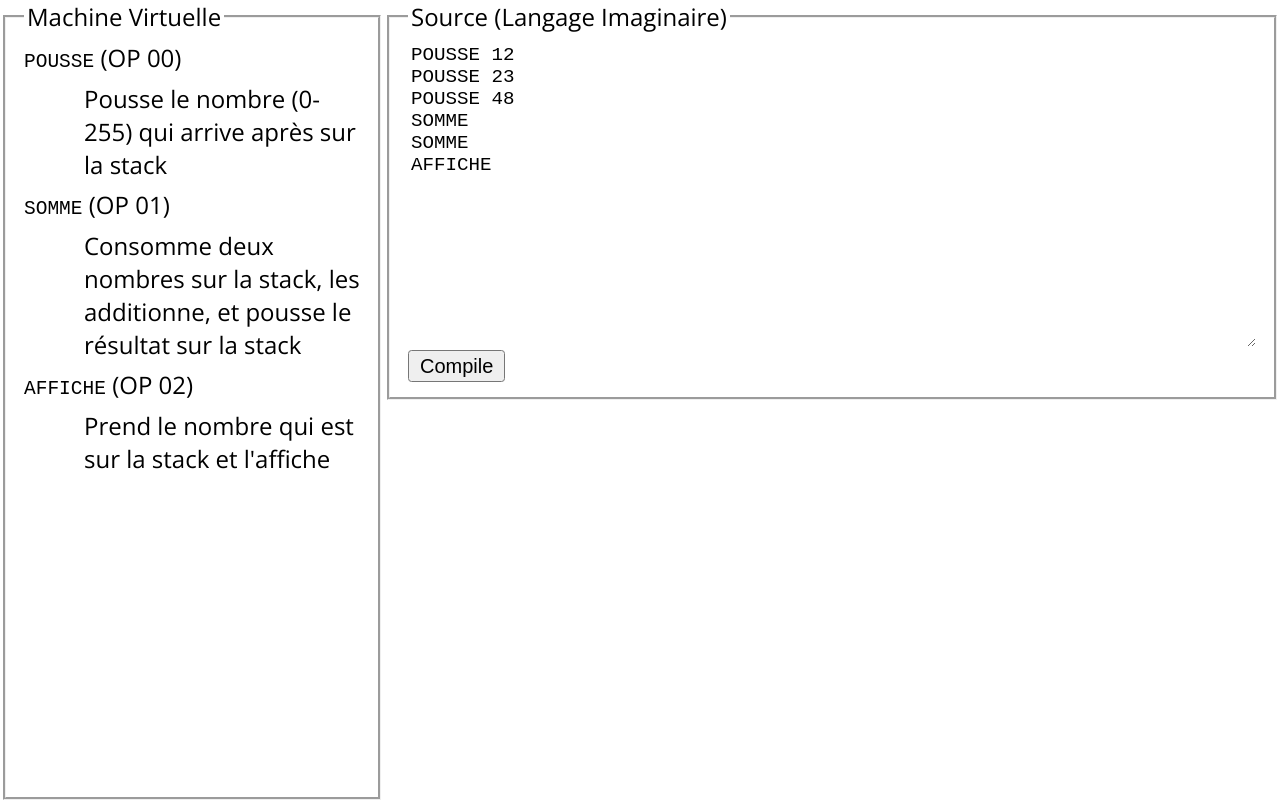
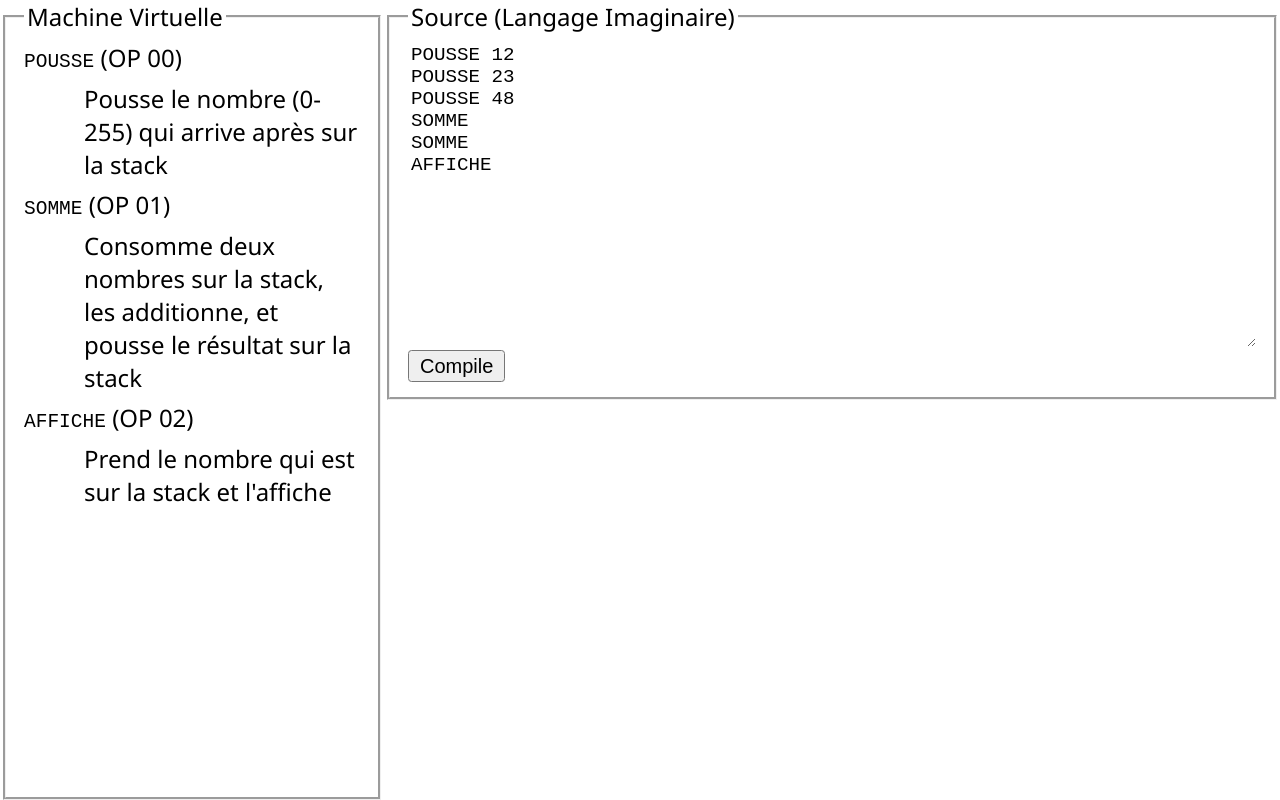
Before and after one commit to yakanet/wasm-experiments, a SvelteKit app in the folder svm-editor/: page / in a window 1280 px wide. Built offline with nearby package versions, Linux system fonts and the light colour scheme.

Commit message:
clean(fonts): remove google fonts

```diff
--- a/svm-editor/src/app.html
+++ b/svm-editor/src/app.html
@@ -7,9 +7,6 @@
 	<link rel="icon" href="%sveltekit.assets%/favicon.png" />
 	<meta name="viewport" content="width=device-width" />
 	<meta name="description" content="Simple example to showcase a 3 operation virtual machine">
-	<link rel="preconnect" href="https://fonts.googleapis.com">
-	<link rel="preconnect" href="https://fonts.gstatic.com" crossorigin>
-	<link href="https://fonts.googleapis.com/css2?family=Open+Sans&display=swap" rel="stylesheet">
 	%sveltekit.head%
 </head>
 
--- a/svm-editor/src/routes/+layout.svelte
+++ b/svm-editor/src/routes/+layout.svelte
@@ -2,7 +2,7 @@
 
 <style global>
     html {
-        font-family: "Open Sans", sans-serif;
+        font-family: 'Segoe UI', Tahoma, Geneva, Verdana, sans-serif;
     }
 
     *,
```
